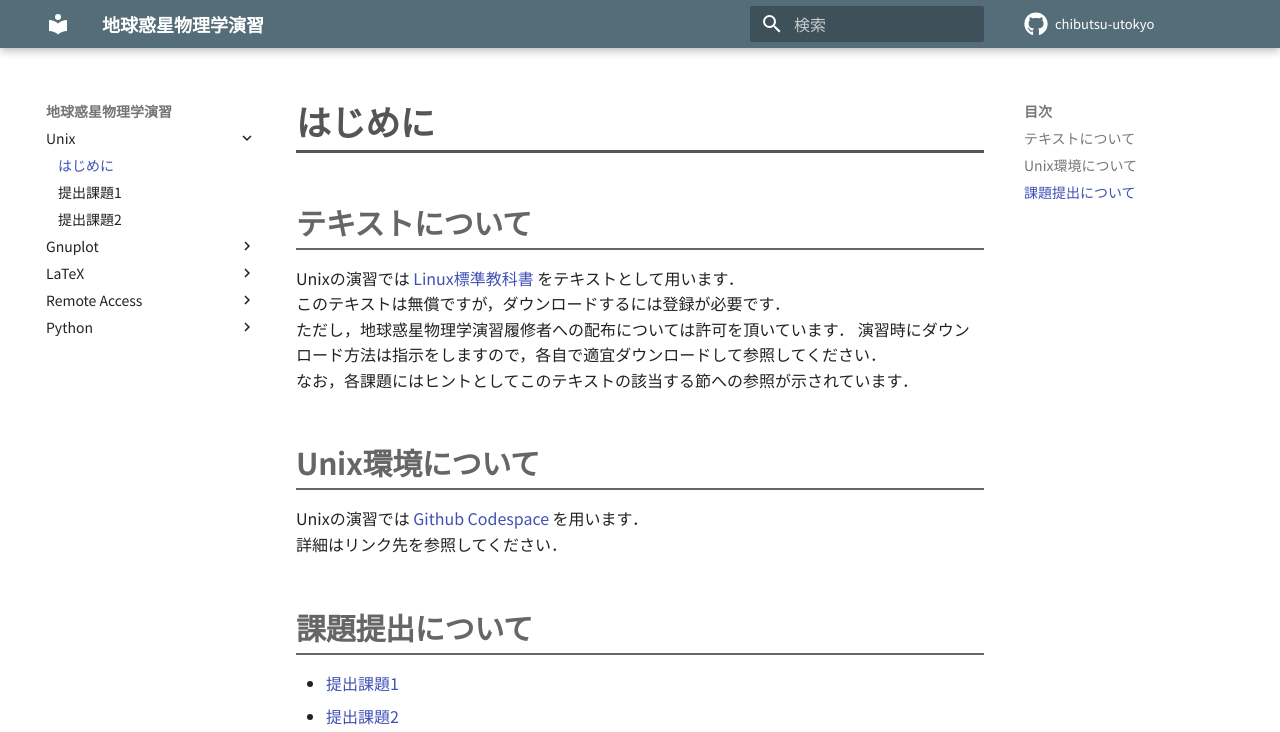
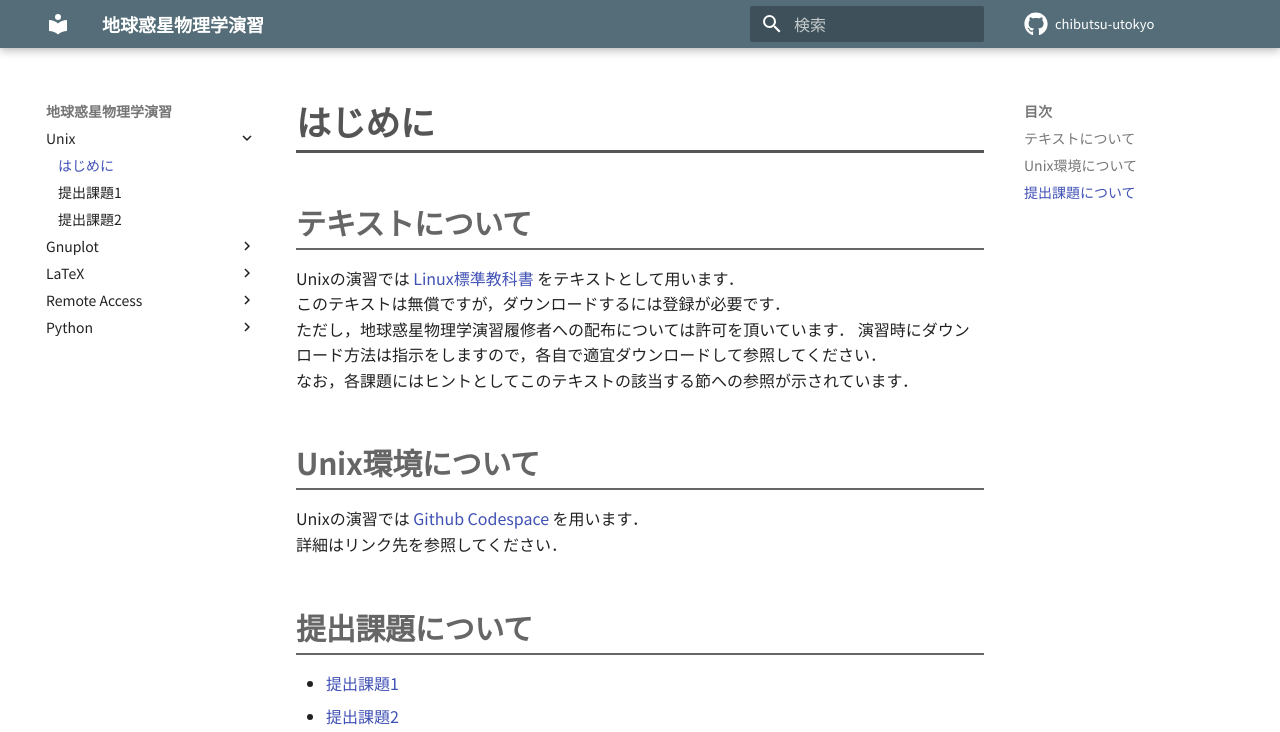
Before and after one commit to chibutsu-utokyo/chibutsu-utokyo.github.io, an MkDocs documentation site: the page built from docs/unix/intro.md, in a window 1280 px wide and 1154 px high. Shown: the top 732 px of the window. Built offline with MkDocs 1.6.1 and Material for MkDocs 9.7.7, drawn with Linux system fonts in a browser that asks for light colours; comment, search, counter and statistics services are not loaded.

Commit message:
Minor update

```diff
--- a/docs/unix/intro.md
+++ b/docs/unix/intro.md
@@ -11,7 +11,7 @@ Unixの演習では [Linux標準教科書](https://linuc.org/textbooks/linux/)
 Unixの演習では [Github Codespace](https://github.com/chibutsu-utokyo/debian) を用います．
 詳細はリンク先を参照してください．
 
-## 課題提出について
+## 提出課題について
 - [提出課題1](kadai1.md)
 - [提出課題2](kadai2.md)
 
```
Also changed, not shown: docs/python/intro.md (+1 -1 lines), 1 other file.
